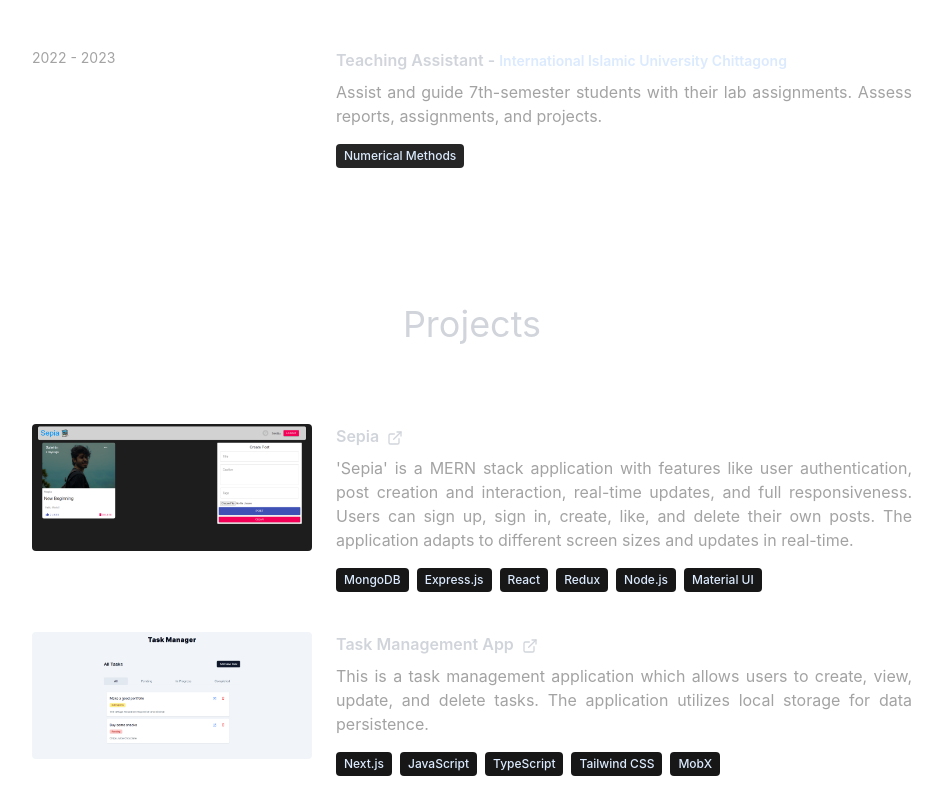
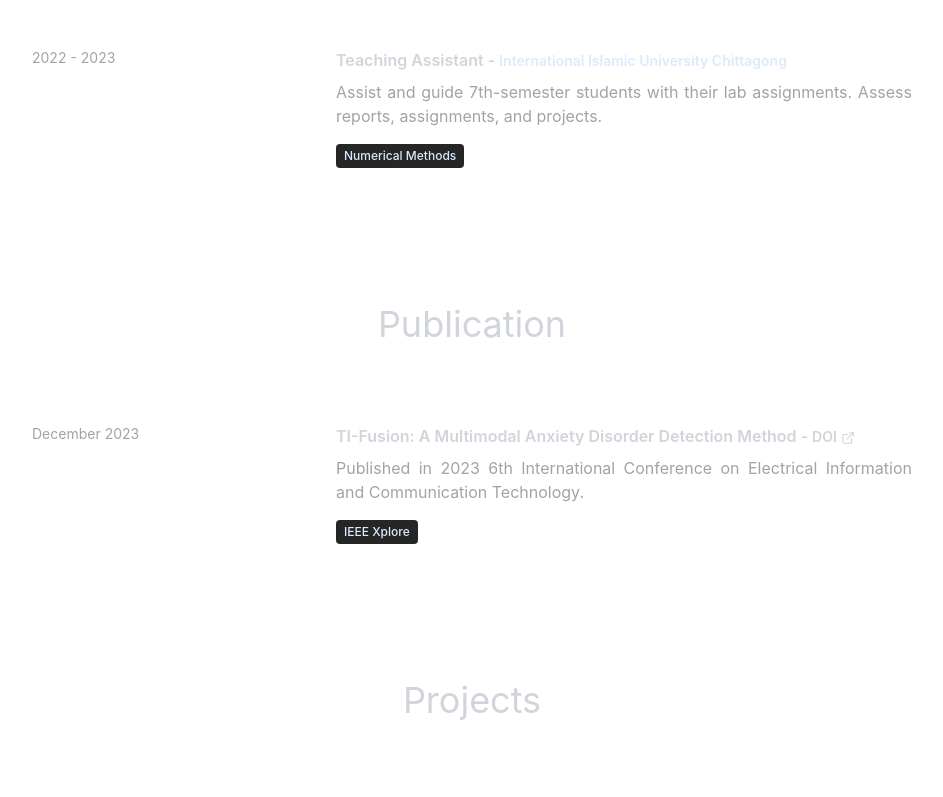
Before and after one commit to salehinafnan/afnan-portfolio, a React (Vite) app: page / in a window 1280 px wide. Shown: the part 1787-2584 px from the top of the page, without its empty margins (168-1111 px from the left). Built offline with nearby package versions, Linux system fonts and the light colour scheme; no server answers; a web font is replaced by a local one.

Commit message:
Add Publication component and update App.jsx to include it

```diff
--- a/src/App.jsx
+++ b/src/App.jsx
@@ -5,6 +5,7 @@ import Hero from "./components/Hero";
 import Navbar from "./components/Navbar";
 import Projects from "./components/Projects";
 import Technologies from "./components/Technologies";
+import Publication from "./components/Publication";
 
 const App = () => {
   return (
@@ -18,6 +19,7 @@ const App = () => {
         <About />
         <Technologies />
         <Experience />
+        <Publication />
         <Projects />
         <Contact />
       </div>
--- /dev/null
+++ b/src/components/Publication.jsx
@@ -0,0 +1,60 @@
+import { PUBLICATION } from "../constants";
+import { motion } from "framer-motion";
+import { FiExternalLink } from "react-icons/fi";
+
+function Publication() {
+  return (
+    <div className="pb-4">
+      <motion.h2
+        whileInView={{ opacity: 1, y: 0 }}
+        initial={{ opacity: 0, y: -100 }}
+        transition={{ duration: 0.5 }}
+        className="my-20 text-center text-4xl"
+      >
+        Publication
+      </motion.h2>
+      <div>
+        {PUBLICATION.map((publication, index) => (
+          <div key={index} className="mb-8 flex flex-wrap lg:justify-center">
+            <div className="w-full lg:w-1/4">
+              <p className="mb-2 text-sm text-neutral-400">
+                {publication.year}
+              </p>
+            </div>
+            <div className="w-full max-w-xl lg:w-3/4">
+              <h6 className="mb-2 font-semibold">
+                {publication.title} -{" "}
+                <span className="text-sm">
+                  <a
+                    href={"https://doi.org/10.1109/EICT61409.2023.10427924"}
+                    target="_blank"
+                    rel="noopener noreferrer"
+                    className="hover:underline"
+                  >
+                    {publication.link}
+                    <FiExternalLink className="inline-block ml-1" />
+                  </a>
+                </span>
+              </h6>
+              <p className="mb-4 text-neutral-400 text-justify">
+                {publication.description}
+              </p>
+              <div className="flex flex-wrap">
+                {publication.publisher.map((technology, index) => (
+                  <span
+                    key={index}
+                    className="mr-2 mb-2 rounded bg-neutral-800 px-2 py-1 text-xs font-medium text-blue-100"
+                  >
+                    {technology}
+                  </span>
+                ))}
+              </div>
+            </div>
+          </div>
+        ))}
+      </div>
+    </div>
+  );
+}
+
+export default Publication;
--- a/src/constants/index.js
+++ b/src/constants/index.js
@@ -14,6 +14,16 @@ export const EXPERIENCES = [
     company: "International Islamic University Chittagong",
     description: `Assist and guide 7th-semester students with their lab assignments. Assess reports, assignments, and projects.`,
     technologies: ["Numerical Methods"],
+  },
+];
+
+export const PUBLICATION = [
+  {
+    year: "December 2023",
+    title: "TI-Fusion: A Multimodal Anxiety Disorder Detection Method",
+    link: "DOI",
+    description: `Published in 2023 6th International Conference on Electrical Information and Communication Technology.`,
+    publisher: ["IEEE Xplore"],
   },
 ];
 
```
